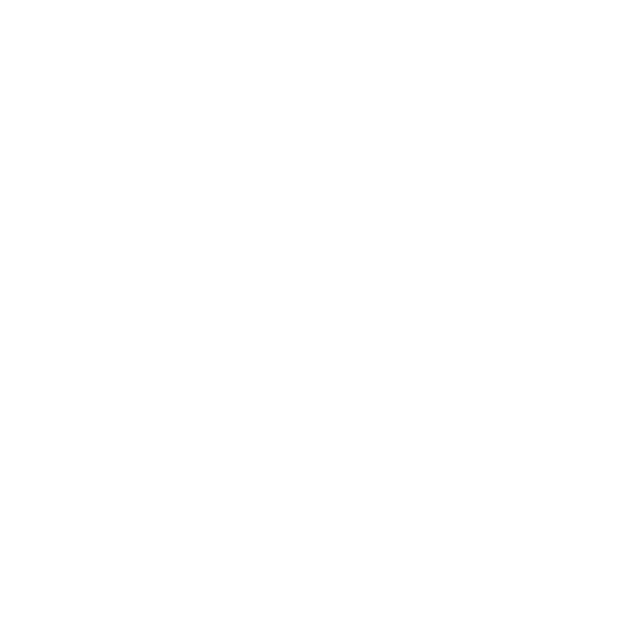
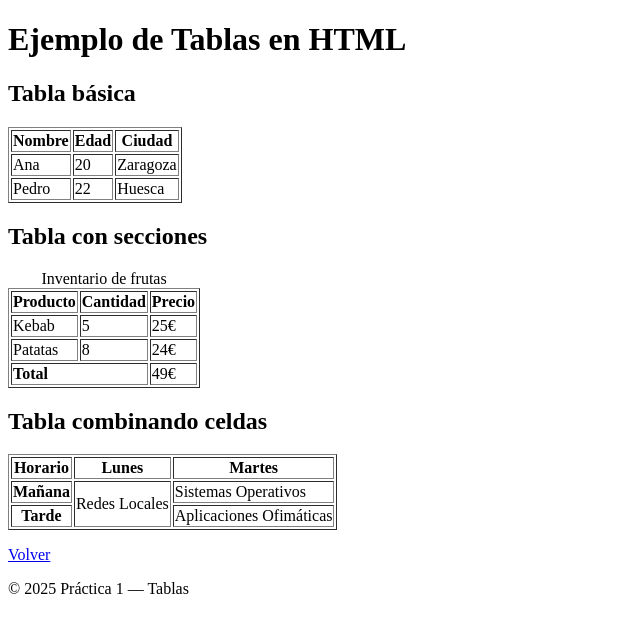
Before and after one commit to CesurSMR-2025/AplicacionesWeb-Practica1, a plain HTML site: page Ejemplos/8-Tablas/ejemplo.html in a window 1280 px wide. Shown: the whole page, without its empty margins (0-640 px from the left). Drawn offline with Linux system fonts and the light colour scheme.

Commit message:
Terminado

```diff
--- a/Ejemplos/8-Tablas/ejemplo.html
+++ b/Ejemplos/8-Tablas/ejemplo.html
@@ -0,0 +1,86 @@
+<!DOCTYPE html>
+<html lang="es">
+<head>
+    <title>Práctica 1 — Tablas</title>
+</head>
+<body>
+    <header>
+        <h1>Ejemplo de Tablas en HTML</h1>
+    </header>
+
+    <h2>Tabla básica</h2>
+    <table border="1">
+        <tr>
+            <th>Nombre</th>
+            <th>Edad</th>
+            <th>Ciudad</th>
+        </tr>
+        <tr>
+            <td>Ana</td>
+            <td>20</td>
+            <td>Zaragoza</td>
+        </tr>
+        <tr>
+            <td>Pedro</td>
+            <td>22</td>
+            <td>Huesca</td>
+        </tr>
+    </table>
+
+    <h2>Tabla con secciones</h2>
+    <table border="1">
+        <caption>Inventario de frutas</caption>
+        <thead>
+            <tr>
+                <th scope="col">Producto</th>
+                <th scope="col">Cantidad</th>
+                <th scope="col">Precio</th>
+            </tr>
+        </thead>
+        <tbody>
+            <tr>
+                <td>Kebab</td>
+                <td>5</td>
+                <td>25€</td>
+            </tr>
+            <tr>
+                <td>Patatas</td>
+                <td>8</td>
+                <td>24€</td>
+            </tr>
+        </tbody>
+        <tfoot>
+            <tr>
+                <td colspan="2"><strong>Total</strong></td>
+                <td>49€</td>
+            </tr>
+        </tfoot>
+    </table>
+
+    <h2>Tabla combinando celdas</h2>
+    <table border="1">
+        <tr>
+            <th>Horario</th>
+            <th>Lunes</th>
+            <th>Martes</th>
+        </tr>
+        <tr>
+            <th scope="row">Mañana</th>
+            <td rowspan="2">Redes Locales</td>
+            <td>Sistemas Operativos</td>
+        </tr>
+        <tr>
+            <th scope="row">Tarde</th>
+            <td>Aplicaciones Ofimáticas</td>
+        </tr>
+    </table>
+
+    <p>
+        <a href="../../index.html" title="Volver a la página de inicio">Volver</a>
+    </p>
+
+    <footer>
+        <p>© 2025 Práctica 1 — Tablas</p>
+    </footer>
+</body>
+</html>
```
Also changed, not shown: Ejemplos/2-Hiperenlaces/ejemplo.html (+1 -1 lines), Ejemplos/9-ContenidoEmbebido/ejemplo.html (added, +42 -0 lines), Ejemplos/10-EjemploFinal/index.html (added), Ejemplos/10-Formularios/ejemplo.html (deleted), Ejemplos/11-Metadatos/ejemplo.html (deleted), Ejemplos/12-ContenidoEmbebido/ejemplo.html (deleted), Ejemplos/9-Botones/ejemplo.html (deleted), ejemplo.html (added), 2 other files.
